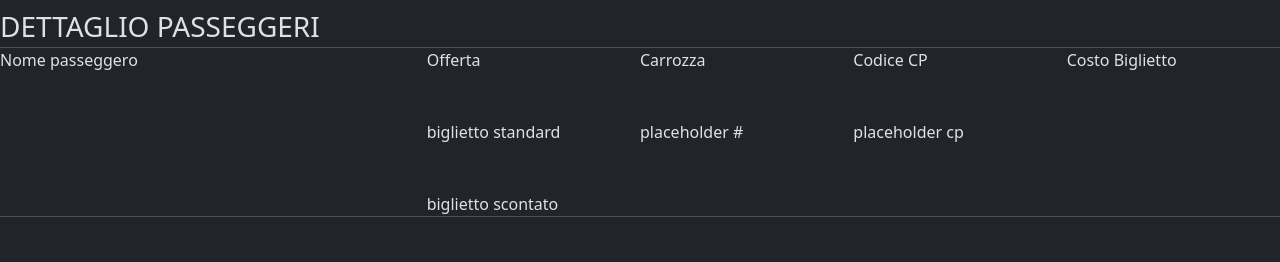
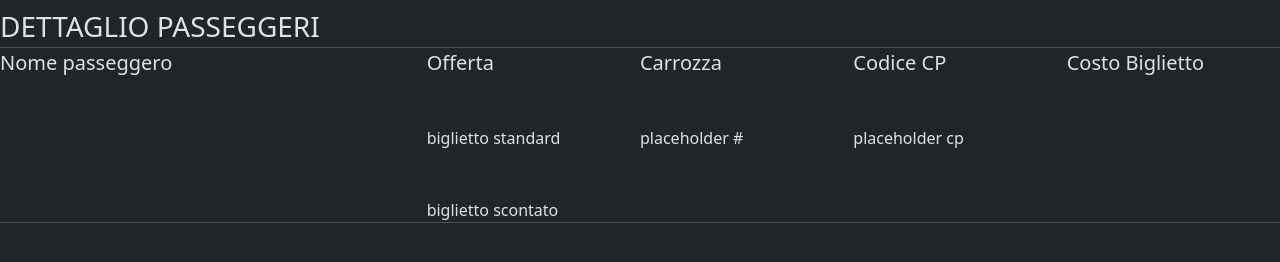
Before and after one commit to MatteoSala97/js-biglietto-treno-form, a plain HTML site: page index.html in a window 1280 px wide. Shown: the part 256-518 px from the top of the page. Drawn offline with nearby package versions, Linux system fonts and the light colour scheme.

Commit message:
minor fixes html js

```diff
--- a/index.html
+++ b/index.html
@@ -44,10 +44,10 @@
             </div>
             <div class="row border-bottom">
                 <div class="col-4">
-                    Nome passeggero
+                    <span class="bold fs-5">Nome passeggero</span>
                 </div>
                 <div class="col-2">
-                    Offerta
+                    <span class="bold fs-5">Offerta</span>
                     <div class="mt-5">
                         biglietto standard
                     </div>
@@ -56,19 +56,19 @@
                     </div>
                 </div>
                 <div class="col-2">
-                    Carrozza
+                    <span class="bold fs-5">Carrozza</span>
                     <div class="mt-5">
                         placeholder #
                     </div>
                 </div>
                 <div class="col-2">
-                    Codice CP
+                    <span class="bold fs-5">Codice CP</span>
                     <div class="mt-5">
                         placeholder cp
                     </div>
                 </div>
                 <div class="col-2">
-                    Costo Biglietto
+                    <span class="bold fs-5">Costo Biglietto</span>
                     <div class="text-light mt-5">
                         <div id="resultPrice"></div>
                     </div>
```
